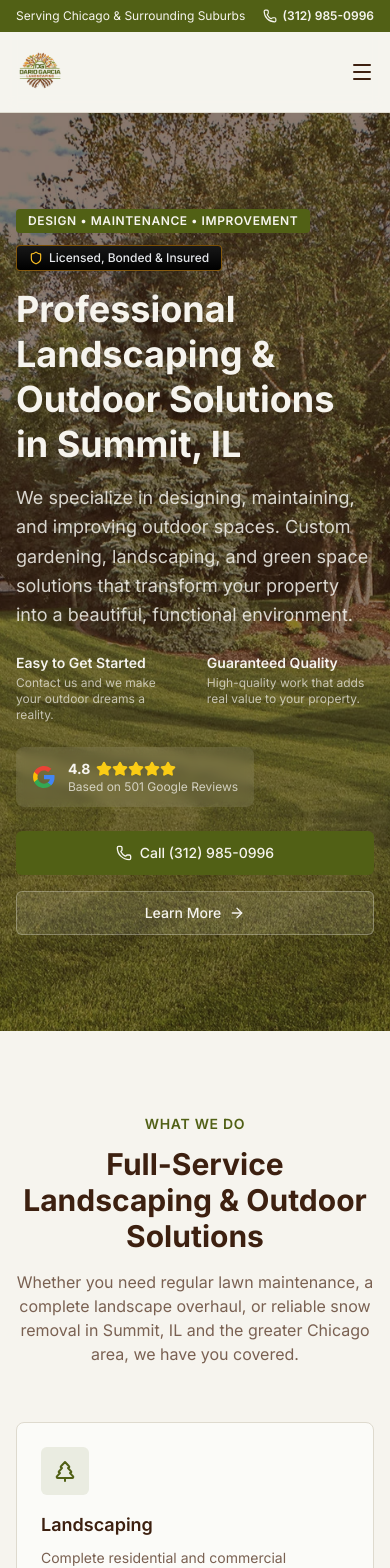
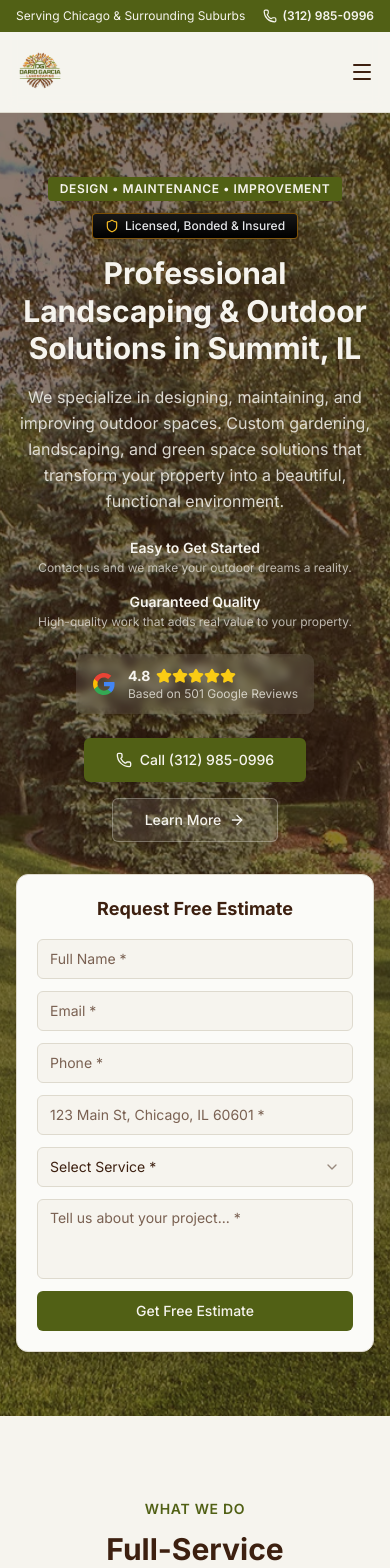
Before and after one commit to BenjaminGuzman-Ayala/dariogarcialandscaping, a Next.js app: page / in a window 390 px wide. Shown: the top 1568 px of the page. Built offline with nearby package versions, Linux system fonts and the light colour scheme; a web font is replaced by a local one.

Commit message:
feat: make hero form fully responsive
Update hero section layout to show form on all screen sizes.

Co-authored-by: Benjamin Guzman-Ayala <150963859+BenjaminGuzman-Ayala@users.noreply.github.com>

```diff
--- a/components/contact-form.tsx
+++ b/components/contact-form.tsx
@@ -30,7 +30,7 @@ const serviceOptions = [
 const WEBHOOK_URL =
   process.env.NODE_ENV === "development"
     ? "https://base64team.app.n8n.cloud/webhook-test/lead-intake/15b5294a-cb37-417f-a437-0d506b7f8d8d"
-    : "https://base64team.app.n8n.cloud/webhook/lead-intake/15b5294a-cb37-417f-a437-0d506b7f8d8d"
+    : "https://base64team.app.n8n.cloud/webhook-test/lead-intake/15b5294a-cb37-417f-a437-0d506b7f8d8d"
 
 interface FormErrors {
   name?: string
--- a/components/hero-estimate-form.tsx
+++ b/components/hero-estimate-form.tsx
@@ -171,9 +171,9 @@ export function HeroEstimateForm() {
   }
 
   return (
-    <div className="animate-slide-up animation-delay-600">
-      <div className="rounded-xl bg-card p-6 shadow-xl border border-border">
-        <h3 className="font-sans text-xl font-bold text-foreground mb-4">
+    <div className="animate-slide-up animation-delay-600 w-full max-w-md mx-auto lg:max-w-none">
+      <div className="rounded-xl bg-card p-5 sm:p-6 shadow-xl border border-border">
+        <h3 className="font-sans text-lg sm:text-xl font-bold text-foreground mb-4 text-center lg:text-left">
           Request Free Estimate
         </h3>
 
--- a/components/hero-section.tsx
+++ b/components/hero-section.tsx
@@ -31,10 +31,10 @@ export function HeroSection() {
         </div>
       </div>
 
-      <div className="relative mx-auto flex max-w-7xl gap-8 px-4 py-24 lg:py-32">
+      <div className="relative mx-auto flex max-w-7xl flex-col gap-8 px-4 py-16 sm:py-20 lg:flex-row lg:py-32">
         {/* Left content column */}
-        <div className="flex-1">
-          <div className="mb-4 flex flex-wrap items-center gap-3 animate-scale-in">
+        <div className="flex-1 text-center lg:text-left">
+          <div className="mb-4 flex flex-wrap items-center justify-center gap-3 animate-scale-in lg:justify-start">
             <span className="inline-block rounded-sm bg-primary px-3 py-1 text-xs font-semibold uppercase tracking-wider text-primary-foreground">
               Design &bull; Maintenance &bull; Improvement
             </span>
@@ -43,17 +43,17 @@ export function HeroSection() {
               Licensed, Bonded &amp; Insured
             </span>
           </div>
-          <h1 className="mb-4 max-w-2xl font-sans text-4xl font-bold leading-tight text-background md:text-5xl lg:text-6xl animate-slide-up animation-delay-100">
+          <h1 className="mb-4 mx-auto max-w-2xl font-sans text-3xl font-bold leading-tight text-background sm:text-4xl md:text-5xl lg:mx-0 lg:text-6xl animate-slide-up animation-delay-100">
             <span className="text-balance">
               Professional Landscaping &amp; Outdoor Solutions in Summit, IL
             </span>
           </h1>
-          <p className="mb-6 max-w-xl text-lg leading-relaxed text-background/85 animate-fade-in animation-delay-200">
+          <p className="mb-6 mx-auto max-w-xl text-base leading-relaxed text-background/85 sm:text-lg lg:mx-0 animate-fade-in animation-delay-200">
             We specialize in designing, maintaining, and improving outdoor spaces. Custom gardening, landscaping, and green space solutions that transform your property into a beautiful, functional environment.
           </p>
 
           {/* Value props */}
-          <div className="mb-6 flex max-w-lg gap-6 animate-fade-in animation-delay-200">
+          <div className="mb-6 flex flex-col sm:flex-row mx-auto max-w-lg gap-4 sm:gap-6 animate-fade-in animation-delay-200 lg:mx-0">
             <div>
               <p className="font-semibold text-background text-sm mb-0.5">Easy to Get Started</p>
               <p className="text-xs text-background/70">Contact us and we make your outdoor dreams a reality.</p>
@@ -65,7 +65,7 @@ export function HeroSection() {
           </div>
 
           {/* Google Reviews Badge */}
-          <div className="mb-6 flex items-center gap-3 rounded-lg bg-background/10 px-4 py-3 backdrop-blur-sm animate-fade-in animation-delay-300 w-fit">
+          <div className="mb-6 flex items-center justify-center gap-3 rounded-lg bg-background/10 px-4 py-3 backdrop-blur-sm animate-fade-in animation-delay-300 w-fit mx-auto lg:mx-0">
             <svg
               className="h-6 w-6 shrink-0"
               viewBox="0 0 24 24"
@@ -95,7 +95,7 @@ export function HeroSection() {
             </div>
           </div>
 
-          <div className="flex flex-col gap-4 sm:flex-row animate-fade-in animation-delay-400">
+          <div className="flex flex-col items-center gap-4 sm:flex-row sm:justify-center lg:justify-start animate-fade-in animation-delay-400">
             <Button size="lg" asChild>
               <a href="tel:3129850996" className="gap-2">
                 <Phone className="h-5 w-5" />
@@ -116,8 +116,8 @@ export function HeroSection() {
           </div>
         </div>
 
-        {/* Right form column - hidden on smaller screens */}
-        <div className="hidden w-80 shrink-0 lg:block sticky top-32 h-fit">
+        {/* Form column - stacks below content on mobile, side by side on desktop */}
+        <div className="w-full shrink-0 lg:w-80 lg:sticky lg:top-32 lg:h-fit">
           <HeroEstimateForm />
         </div>
       </div>
```
